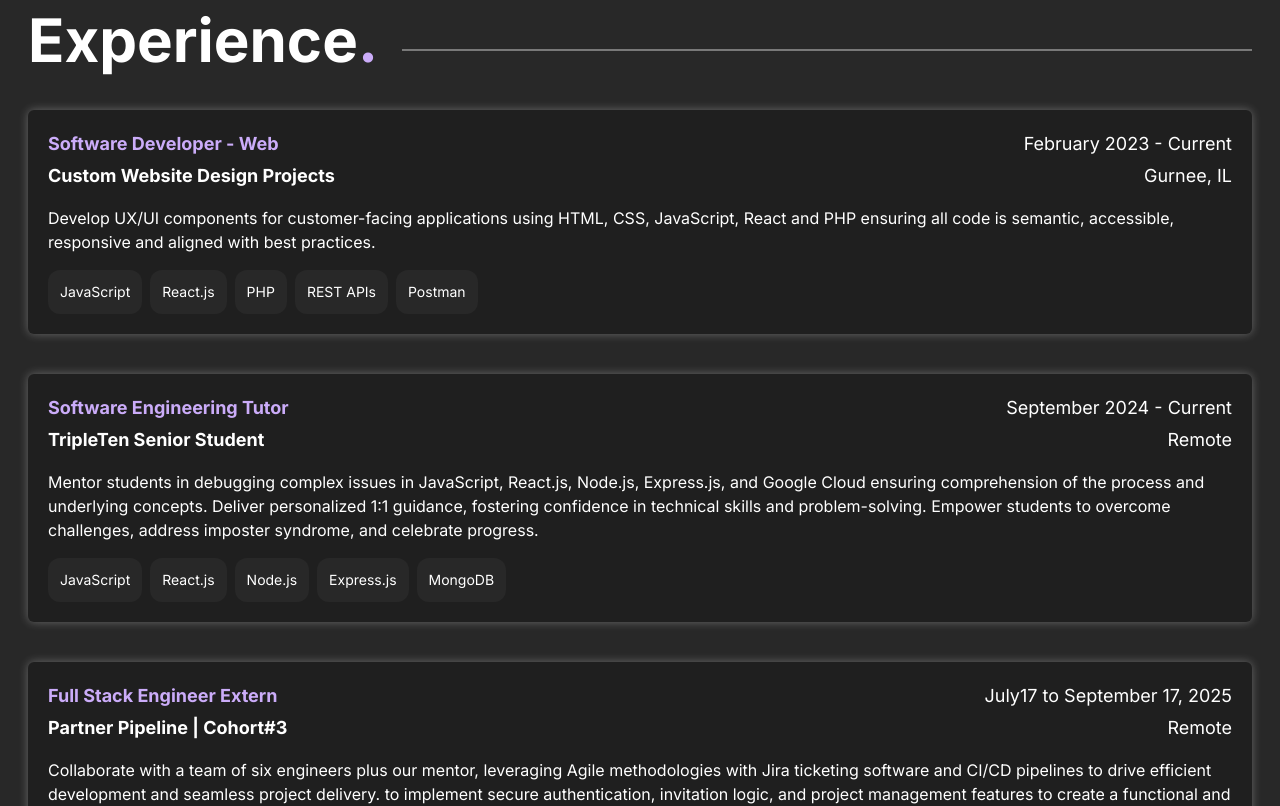
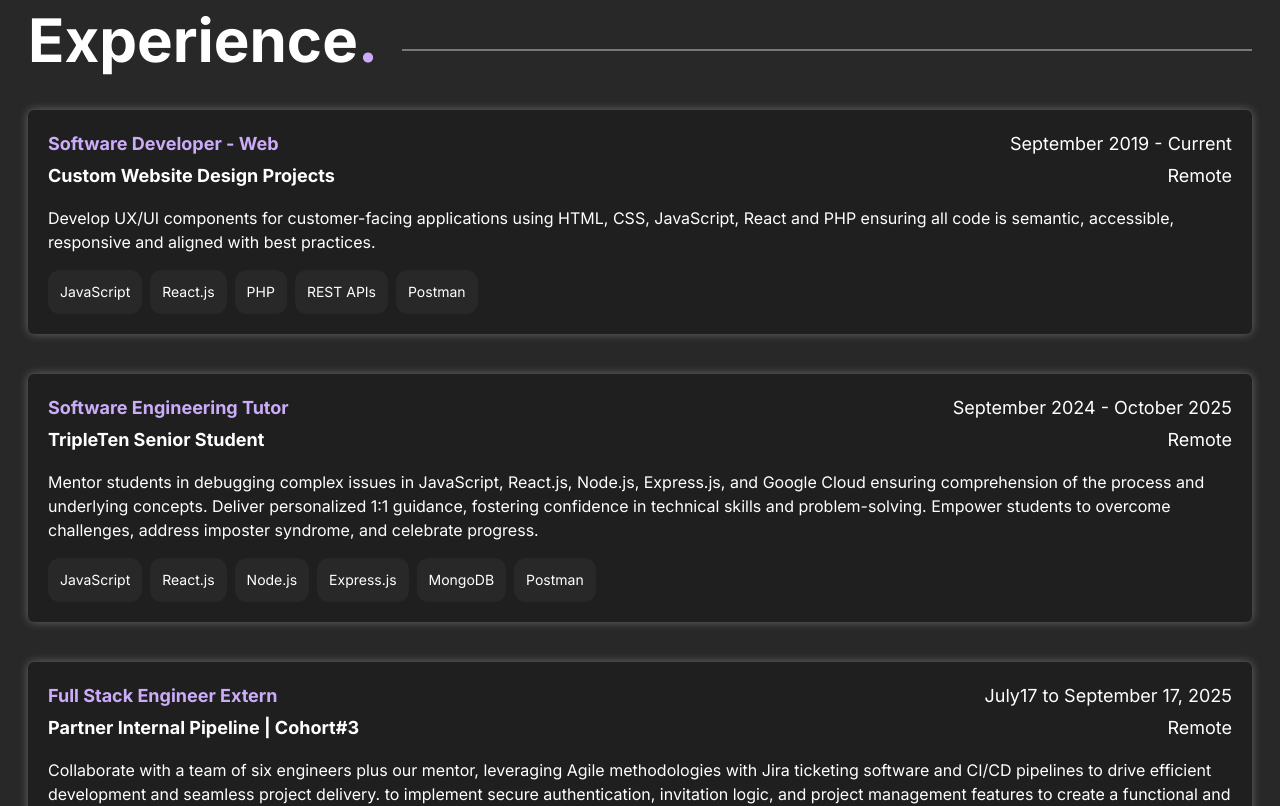
Before and after one commit to JohnPlamoottil/JJs_Portfolio, a Next.js app: page / in a window 1280 px wide. Shown: the part 3240-4046 px from the top of the page. Built offline with nearby package versions, Linux system fonts and the light colour scheme.

Commit message:
update the Experience

```diff
--- a/Components/Background.tsx
+++ b/Components/Background.tsx
@@ -25,14 +25,14 @@ export const Background = ({
                   Software Developer - Web
                 </h1>
               </Reveal>
-              <h2 className="text-lg hidden sm:block">February 2023 - Current</h2>
+              <h2 className="text-lg hidden sm:block">September 2019 - Current</h2>
             </div>
             <div className="flex flex-col gap-1 sm:flex-row sm:justify-between">
               <Reveal>
                 <h3 className="font-bold text-lg"> Custom Website Design Projects</h3>
               </Reveal>
-              <h2 className="text-lg sm:hidden">February 2023 - Current</h2>
-              <h3 className="font-normal text-lg"> Gurnee, IL</h3>
+              <h2 className="text-lg sm:hidden">September 2019 - Current</h2>
+              <h3 className="font-normal text-lg"> Remote </h3>
             </div>
             <Reveal>
               <p className="mt-3">
@@ -68,14 +68,14 @@ export const Background = ({
                 </h1>
               </Reveal>
               <h2 className="text-lg hidden sm:block">
-                September 2024 - Current
+                September 2024 - October 2025
               </h2>
             </div>
             <div className="flex flex-col gap-1 sm:flex-row sm:justify-between">
               <Reveal>
                 <h3 className="font-bold text-lg">TripleTen Senior Student</h3>
               </Reveal>
-              <h2 className="text-lg sm:hidden">September 2024 - Current</h2>
+              <h2 className="text-lg sm:hidden">September 2024 - October 2025</h2>
               <h3 className="font-normal text-lg">Remote</h3>
             </div>
             <Reveal>
@@ -104,6 +104,9 @@ export const Background = ({
               <div className="bg-black-200 rounded-xl p-3">
                 <p className="text-sm">MongoDB</p>
               </div>
+              <div className="bg-black-200 rounded-xl p-3">
+                <p className="text-sm">Postman</p>
+              </div>
             </div>
           </div>
         </div>
@@ -122,7 +125,7 @@ export const Background = ({
             </div>
             <div className="flex flex-col gap-1 sm:flex-row sm:justify-between">
               <Reveal>
-                <h3 className="font-bold text-lg"> Partner Pipeline | Cohort#3</h3>
+                <h3 className="font-bold text-lg"> Partner Internal Pipeline | Cohort#3</h3>
               </Reveal>
               <h2 className="text-lg sm:hidden">July17, 2025 to September 17, 2025</h2>
               <h3 className="font-normal text-lg">Remote</h3>
@@ -137,6 +140,9 @@ export const Background = ({
               </p>
             </Reveal>
             <div className="flex flex-wrap gap-2 mt-3">
+              <div className="bg-black-200 rounded-xl p-3">
+                <p className="text-sm">JIRA</p>
+              </div>
               <div className="bg-black-200 rounded-xl p-3">
                 <p className="text-sm">TypeScript</p>
               </div>
```
